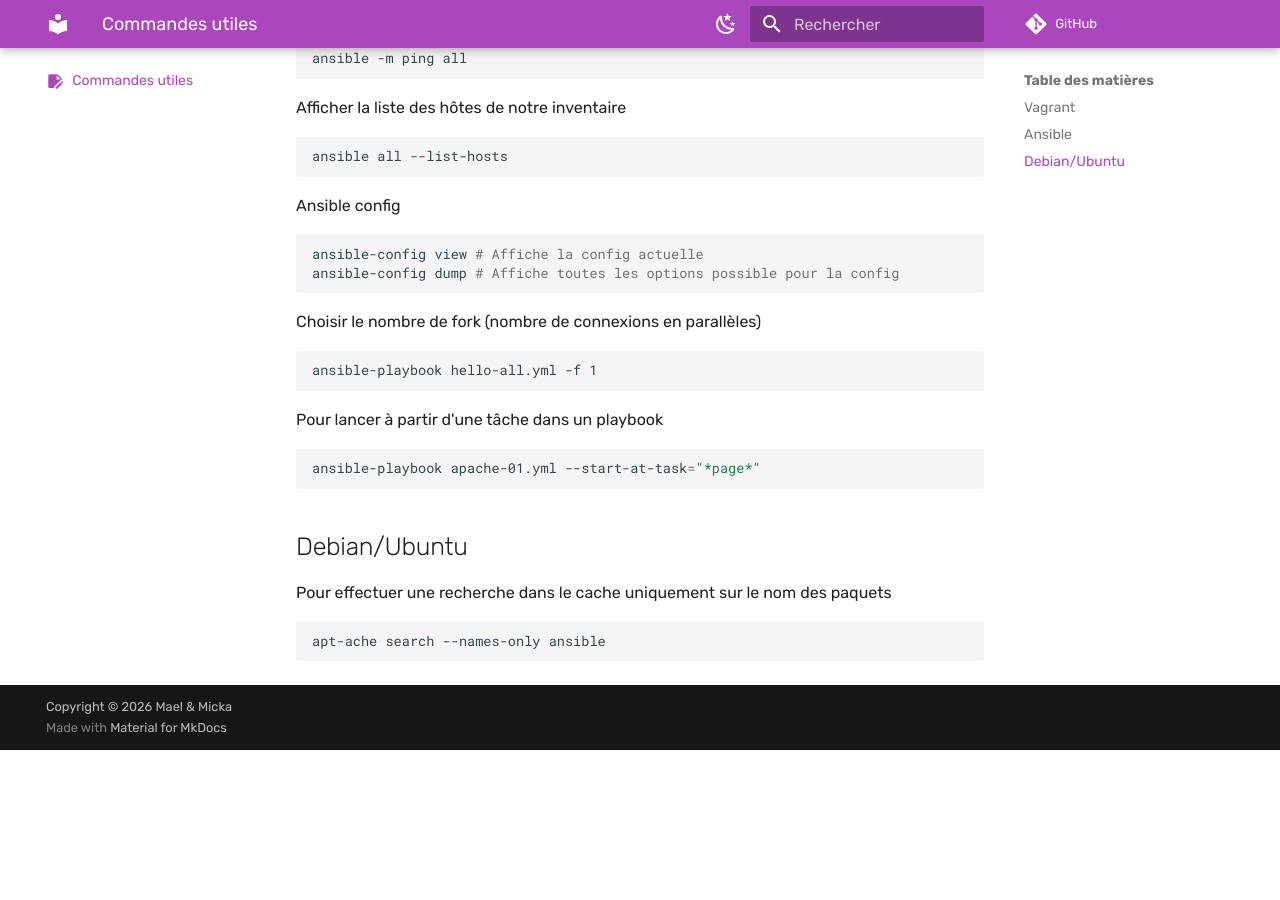
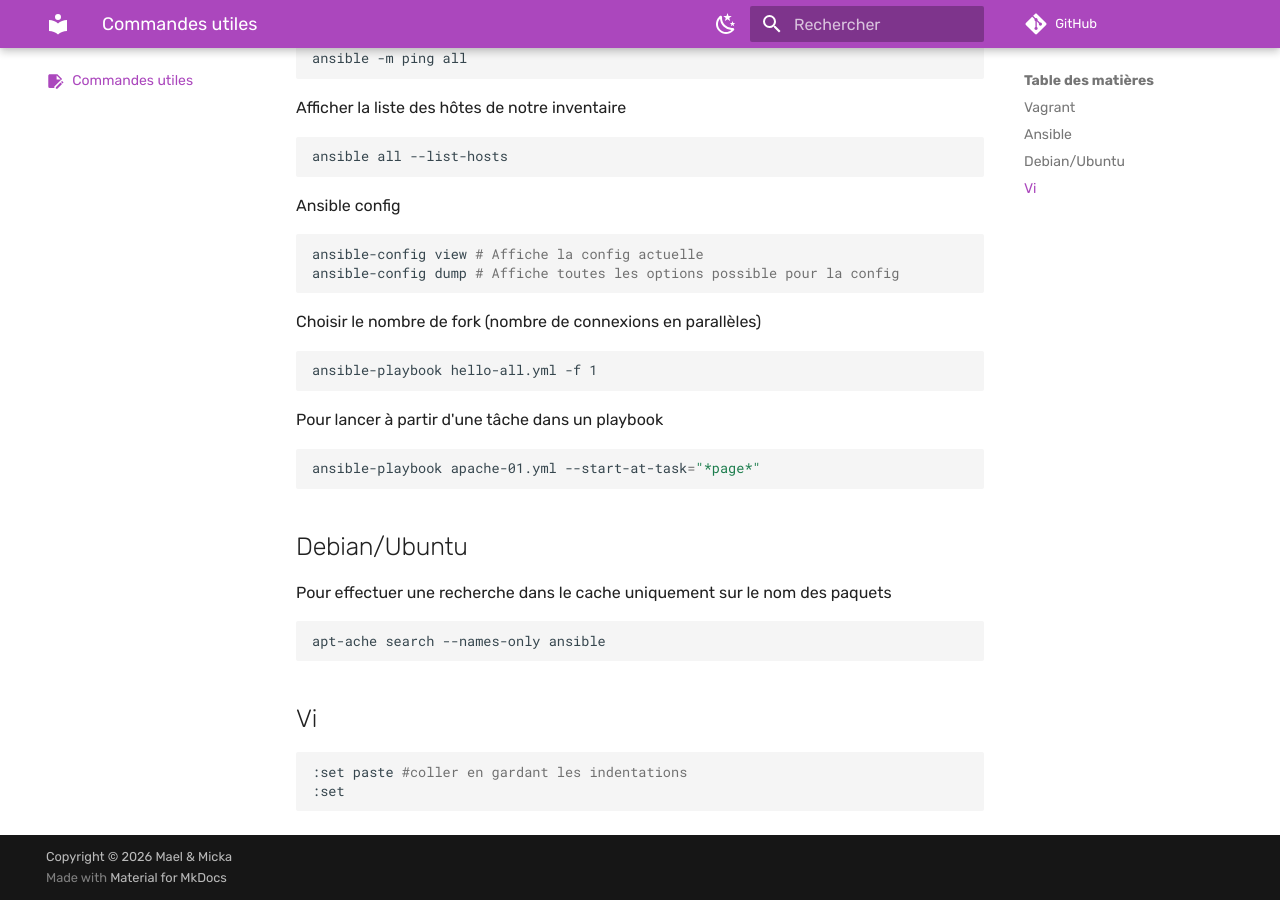
Before and after one commit to saiqo/ansible-kovacs, an MkDocs documentation site: the page built from docs/commandes_utiles.md, in a window 1280 px wide and 900 px high, scrolled down 573 px. Built offline with MkDocs 1.6.1 and Material for MkDocs 9.7.7, drawn with Linux system fonts in a browser that asks for light colours; comment, search, counter and statistics services are not loaded; before the commit the page ends 1323 px from its top, so only the background shows below that.

Commit message:
commandes vi v1

````diff
--- a/docs/commandes_utiles.md
+++ b/docs/commandes_utiles.md
@@ -49,3 +49,9 @@ Pour effectuer une recherche dans le cache uniquement sur le nom des paquets
 ``` bash
 apt-ache search --names-only ansible
 ```
+
+## Vi
+``` bash
+:set paste #coller en gardant les indentations
+:set
+```
````
